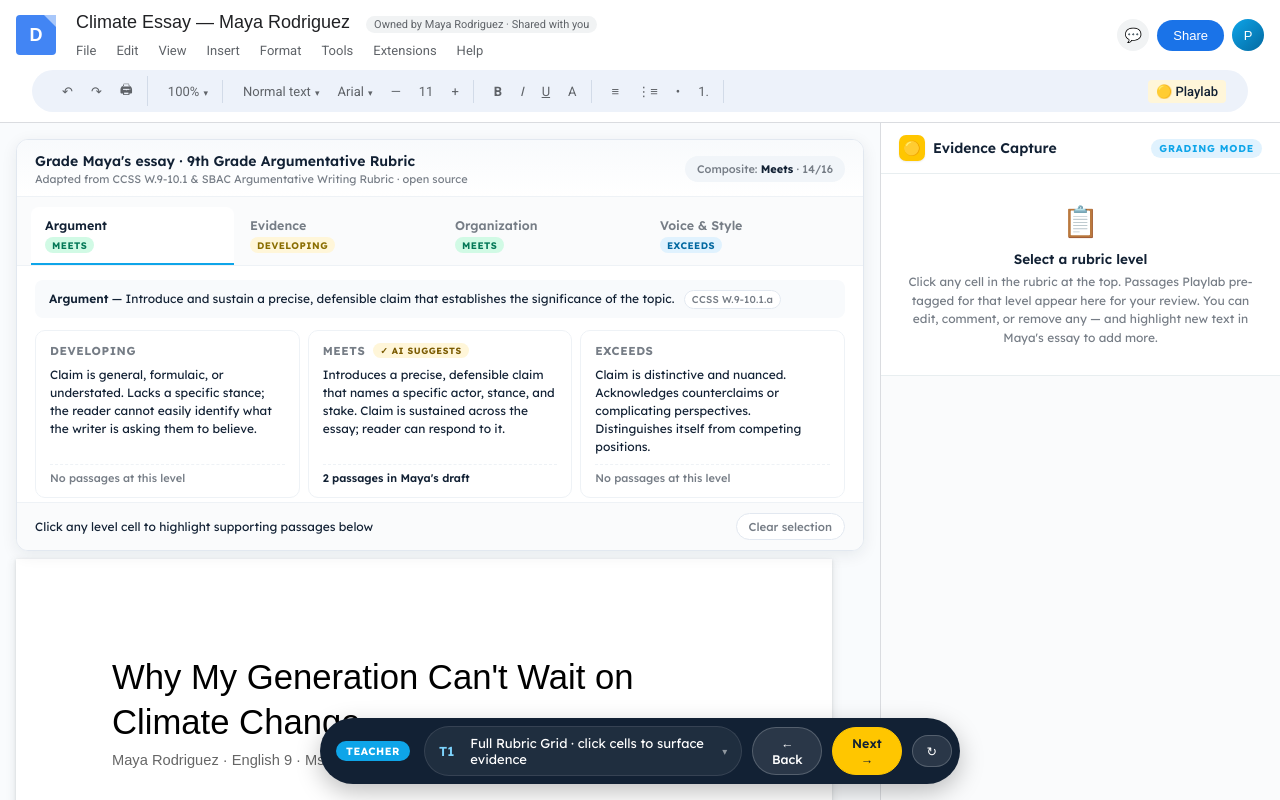
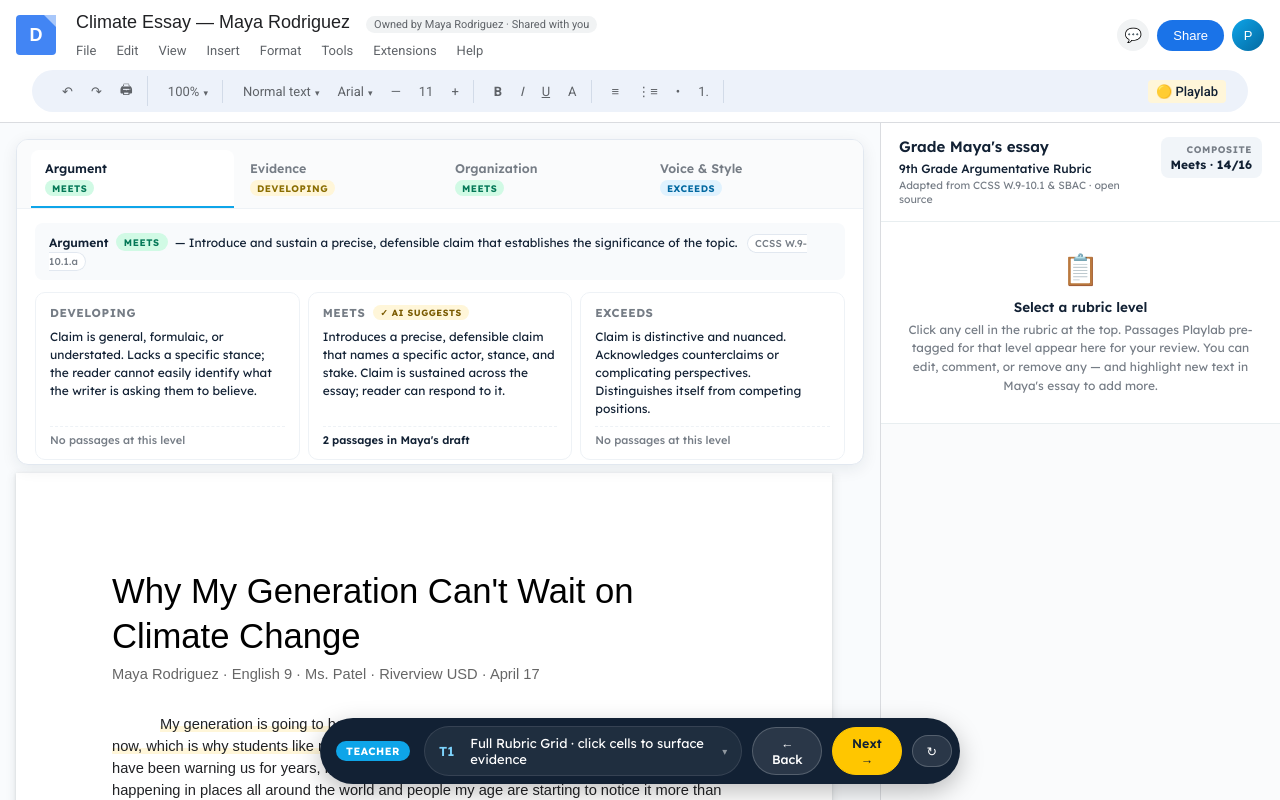
Before and after one commit to nkelloggplaylab/playlab-gdocs-addon, a plain HTML site: page index.html in a window 1280 px wide. Drawn offline with Linux system fonts and the light colour scheme; a web font is replaced by a local one.

Commit message:
T1: compact rubric — remove head+footer, level badges inline with criterion, meta moves to evidence panel

```diff
--- a/index.html
+++ b/index.html
@@ -1287,6 +1287,20 @@
     margin-bottom: 12px;
   }
   .pl-rubric-panel-intro strong { font-weight: 600; }
+  .panel-intro-level {
+    font-size: 9.5px;
+    font-weight: 700;
+    letter-spacing: 0.06em;
+    text-transform: uppercase;
+    padding: 2px 8px;
+    border-radius: 999px;
+    margin: 0 4px;
+    vertical-align: 1px;
+    display: inline-block;
+  }
+  .panel-intro-level.meets    { background: #d1fae5; color: #047857; }
+  .panel-intro-level.develop  { background: #fff6d9; color: #8a6d00; }
+  .panel-intro-level.exceed   { background: #e0f2fe; color: #0369a1; }
   .std-ref {
     font-size: 10px;
     color: var(--playlab-gray);
@@ -1558,30 +1572,51 @@
     font-family: 'Lexend', sans-serif;
   }
   .pl-ev-head {
-    padding: 12px 18px;
+    padding: 14px 18px;
     border-bottom: 1px solid #e8eef0;
     background: white;
     display: flex;
     justify-content: space-between;
-    align-items: center;
-  }
-  .pl-ev-brand {
-    display: flex;
-    gap: 8px;
-    align-items: center;
+    align-items: flex-start;
+    gap: 12px;
+  }
+  .pl-ev-doc-title {
+    font-size: 15px;
     font-weight: 600;
     color: var(--playlab-dark);
-    font-size: 14px;
-  }
-  .pl-ev-step {
-    font-size: 10px;
-    color: var(--playlab-sky);
+    line-height: 1.3;
+  }
+  .pl-ev-rubric-title {
+    font-size: 12px;
+    font-weight: 500;
+    color: var(--playlab-dark);
+    margin-top: 4px;
+  }
+  .pl-ev-rubric-sub {
+    font-size: 10.5px;
+    color: var(--playlab-gray);
+    margin-top: 2px;
+    line-height: 1.4;
+  }
+  .pl-ev-composite {
+    flex-shrink: 0;
+    text-align: right;
+    background: #f1f5f9;
+    padding: 6px 10px;
+    border-radius: 8px;
+  }
+  .pl-ev-composite-label {
+    font-size: 9.5px;
+    font-weight: 700;
+    letter-spacing: 0.06em;
     text-transform: uppercase;
-    letter-spacing: 0.08em;
+    color: var(--playlab-gray);
+  }
+  .pl-ev-composite-value {
+    font-size: 12px;
     font-weight: 700;
-    background: #e0f2fe;
-    padding: 3px 8px;
-    border-radius: 999px;
+    color: var(--playlab-dark);
+    margin-top: 2px;
   }
   .pl-ev-context {
     padding: 14px 18px;
@@ -2678,14 +2713,6 @@
 
       <!-- STEP 12 · Interactive rubric at top — one criterion at a time -->
       <div class="pl-rubric-top" data-view-crit="argument">
-        <div class="pl-rubric-top-head">
-          <div>
-            <div class="pl-rubric-top-title">Grade Maya's essay · 9th Grade Argumentative Rubric</div>
-            <div class="pl-rubric-top-sub">Adapted from CCSS W.9-10.1 &amp; SBAC Argumentative Writing Rubric · open source</div>
-          </div>
-          <div class="pl-rubric-top-overall">Composite: <strong>Meets</strong> · 14/16</div>
-        </div>
-
         <div class="pl-rubric-tabs">
           <button class="pl-rubric-tab active" data-crit="argument"     onclick="selectRubricRow('argument')">
             <span class="tab-name">Argument</span><span class="tab-level meets">Meets</span>
@@ -2706,7 +2733,7 @@
           <!-- ARGUMENT -->
           <div class="pl-rubric-panel" data-crit="argument">
             <div class="pl-rubric-panel-intro">
-              <strong>Argument</strong> — Introduce and sustain a precise, defensible claim that establishes the significance of the topic. <span class="std-ref">CCSS W.9-10.1.a</span>
+              <strong>Argument</strong> <span class="panel-intro-level meets">Meets</span> — Introduce and sustain a precise, defensible claim that establishes the significance of the topic. <span class="std-ref">CCSS W.9-10.1.a</span>
             </div>
             <div class="pl-rubric-levels">
               <div class="pl-rubric-cell" data-level="developing" onclick="selectRubricCell('argument','developing',this)">
@@ -2730,7 +2757,7 @@
           <!-- EVIDENCE -->
           <div class="pl-rubric-panel" data-crit="evidence">
             <div class="pl-rubric-panel-intro">
-              <strong>Evidence</strong> — Supply relevant and sufficient evidence from credible sources, demonstrating an understanding of the topic. <span class="std-ref">CCSS W.9-10.1.b</span>
+              <strong>Evidence</strong> <span class="panel-intro-level develop">Developing</span> — Supply relevant and sufficient evidence from credible sources, demonstrating an understanding of the topic. <span class="std-ref">CCSS W.9-10.1.b</span>
             </div>
             <div class="pl-rubric-levels">
               <div class="pl-rubric-cell ai-pick" data-level="developing" onclick="selectRubricCell('evidence','developing',this)">
@@ -2754,7 +2781,7 @@
           <!-- ORGANIZATION -->
           <div class="pl-rubric-panel" data-crit="organization">
             <div class="pl-rubric-panel-intro">
-              <strong>Organization</strong> — Create cohesion and clarify the relationships among claim, reasons, and evidence. <span class="std-ref">CCSS W.9-10.1.c</span>
+              <strong>Organization</strong> <span class="panel-intro-level meets">Meets</span> — Create cohesion and clarify the relationships among claim, reasons, and evidence. <span class="std-ref">CCSS W.9-10.1.c</span>
             </div>
             <div class="pl-rubric-levels">
               <div class="pl-rubric-cell" data-level="developing" onclick="selectRubricCell('organization','developing',this)">
@@ -2778,7 +2805,7 @@
           <!-- VOICE & STYLE -->
           <div class="pl-rubric-panel" data-crit="voice">
             <div class="pl-rubric-panel-intro">
-              <strong>Voice &amp; Style</strong> — Establish and maintain a formal style and an objective tone appropriate to the discipline. <span class="std-ref">CCSS W.9-10.1.d</span>
+              <strong>Voice &amp; Style</strong> <span class="panel-intro-level exceed">Exceeds</span> — Establish and maintain a formal style and an objective tone appropriate to the discipline. <span class="std-ref">CCSS W.9-10.1.d</span>
             </div>
             <div class="pl-rubric-levels">
               <div class="pl-rubric-cell" data-level="developing" onclick="selectRubricCell('voice','developing',this)">
@@ -2799,11 +2826,6 @@
             </div>
           </div>
 
-        </div>
-
-        <div class="pl-rubric-top-footer">
-          <span id="rubricStatus">Click any level cell to highlight supporting passages below</span>
-          <button class="pl-rubric-top-footer-btn" onclick="clearRubricCell()">Clear selection</button>
         </div>
       </div>
 
@@ -3316,11 +3338,15 @@
     <!-- ============ EVIDENCE CAPTURE PANEL (Step 12) ============ -->
     <aside class="pl-evidence-panel">
       <div class="pl-ev-head">
-        <div class="pl-ev-brand">
-          <div class="pl-logo" style="width:26px;height:26px;border-radius:7px;font-size:14px;">🟡</div>
-          <span>Evidence Capture</span>
-        </div>
-        <span class="pl-ev-step">Grading mode</span>
+        <div>
+          <div class="pl-ev-doc-title">Grade Maya's essay</div>
+          <div class="pl-ev-rubric-title">9th Grade Argumentative Rubric</div>
+          <div class="pl-ev-rubric-sub">Adapted from CCSS W.9-10.1 &amp; SBAC · open source</div>
+        </div>
+        <div class="pl-ev-composite">
+          <div class="pl-ev-composite-label">Composite</div>
+          <div class="pl-ev-composite-value">Meets · 14/16</div>
+        </div>
       </div>
 
       <div class="pl-ev-context" id="evContext">
@@ -3694,10 +3720,12 @@
 
     document.querySelectorAll('.pl-rubric-cell').forEach(c => c.classList.remove('active'));
 
+    const statusEl = document.getElementById('rubricStatus');
+
     if (alreadyActive) {
       delete document.body.dataset.activeCriterion;
       delete document.body.dataset.activeLevel;
-      document.getElementById('rubricStatus').textContent = 'Click any level cell to highlight supporting passages below';
+      if (statusEl) statusEl.textContent = 'Click any level cell to highlight supporting passages below';
       resetEvidencePanel();
       return;
     }
@@ -3710,7 +3738,7 @@
     const status = isEmpty
       ? `<strong>${label}</strong> — no passages in Maya's essay support this level yet.`
       : `<strong>${label}</strong> — 2 passages highlighted below.`;
-    document.getElementById('rubricStatus').innerHTML = status;
+    if (statusEl) statusEl.innerHTML = status;
 
     // Populate the right-side evidence capture panel
     renderEvidencePanel(criterion, level);
@@ -3724,7 +3752,8 @@
     document.querySelectorAll('.pl-rubric-cell').forEach(c => c.classList.remove('active'));
     delete document.body.dataset.activeCriterion;
     delete document.body.dataset.activeLevel;
-    document.getElementById('rubricStatus').textContent = 'Click any level cell to highlight supporting passages below';
+    const statusEl = document.getElementById('rubricStatus');
+    if (statusEl) statusEl.textContent = 'Click any level cell to highlight supporting passages below';
     resetEvidencePanel();
   }
 
```
